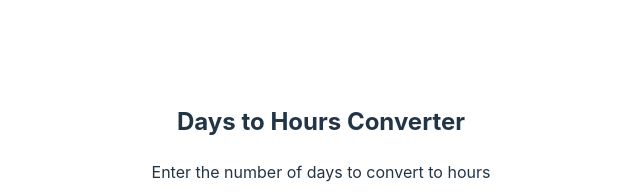
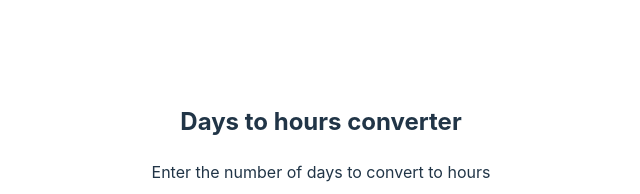
Before and after one commit to ravm/cicd, a React (Vite) app in the folder daystohours/: page / in a window 1280 px wide. Shown: the part 218-412 px from the top of the page, without its empty margins (319-959 px from the left). Built offline with nearby package versions, Linux system fonts and the light colour scheme.

Commit message:
changed title

```diff
--- a/daystohours/src/App.jsx
+++ b/daystohours/src/App.jsx
@@ -11,7 +11,7 @@ function App () {
 	return (
 		<>
 			<div className="card">
-				<h2>Days to Hours Converter</h2>
+				<h2>Days to hours converter</h2>
 				<p>Enter the number of days to convert to hours</p>
 				<input
 					type="number"
```
